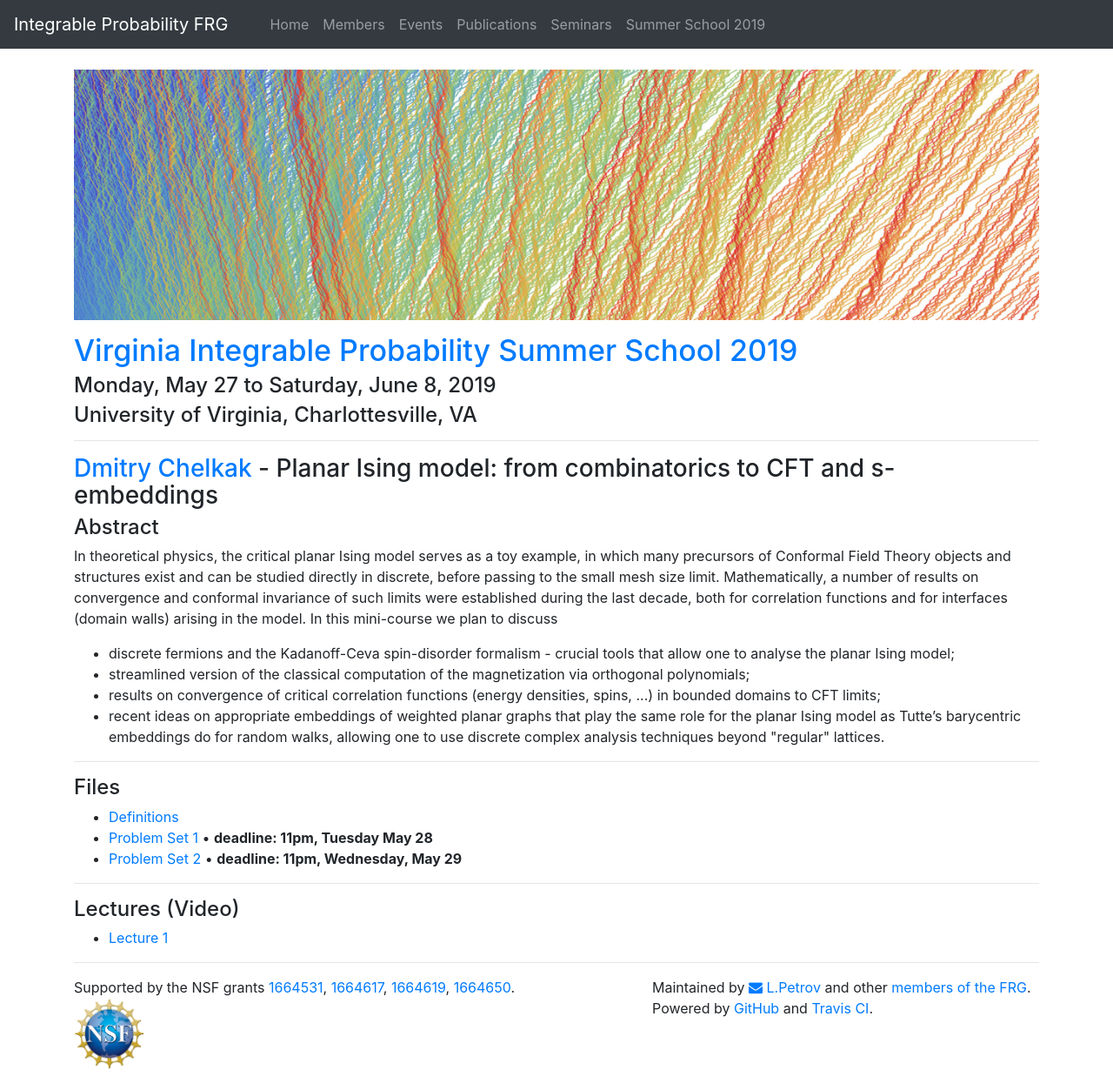
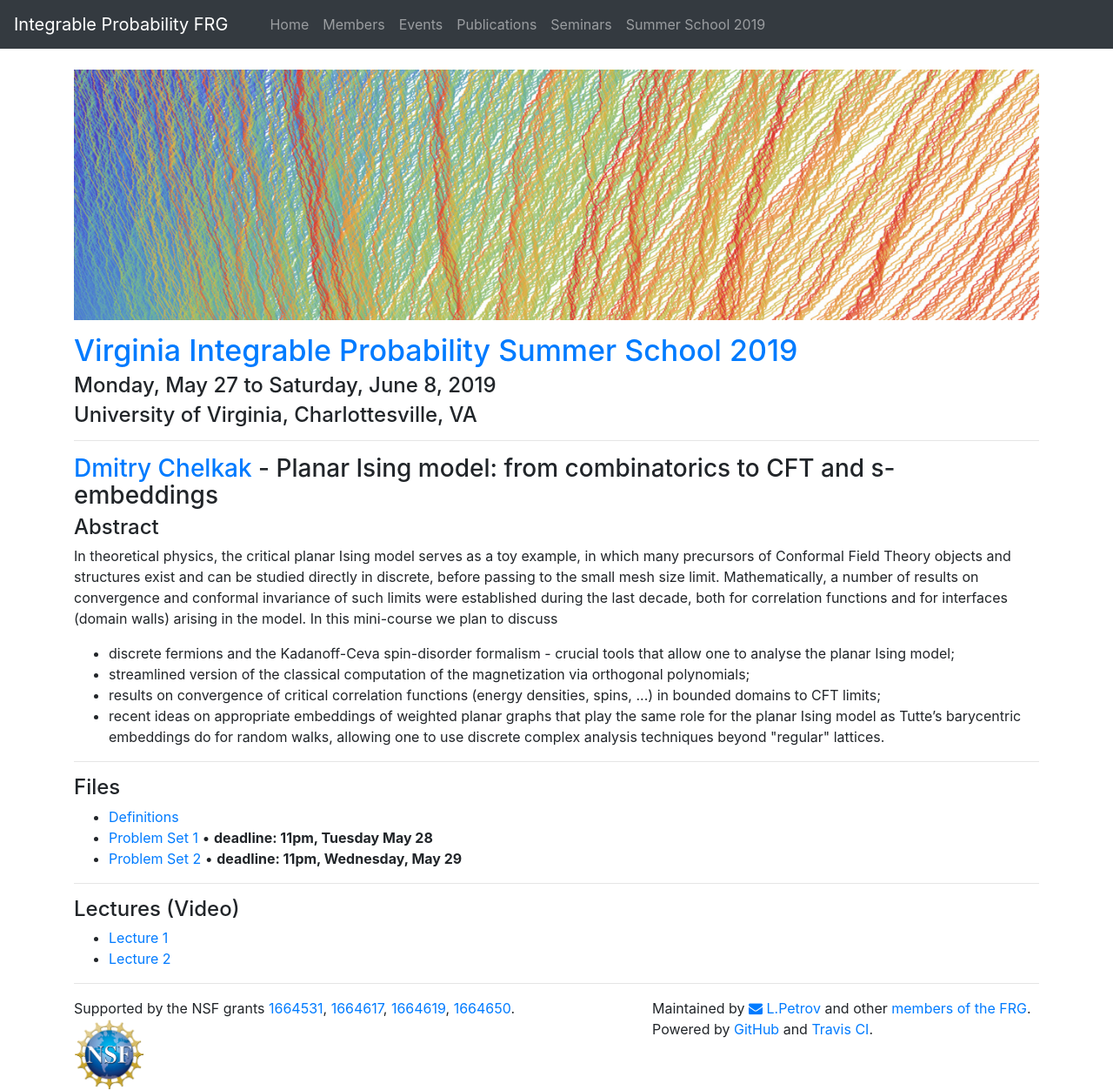
Before and after one commit to int-prob/int-prob-code, a Jekyll site: the page built from vipss2019/chelkak.md, in a window 1280 px wide. Shown: the whole page at 87% size. Built offline with Jekyll 4.4.1, drawn with Linux system fonts in a browser that asks for light colours; nearby versions of some CDN libraries; before the commit the page ends 1229 px from its top, so only the background shows below that.

Commit message:
update chelkak.md at Tue May 28 14:04:00 EDT 2019

```diff
--- a/vipss2019/chelkak.md
+++ b/vipss2019/chelkak.md
@@ -41,3 +41,4 @@
 ### Lectures (Video)
 
 - [Lecture 1](http://vipss19-lect.s3-website-us-east-1.amazonaws.com/Chelkak-1.mp4)
+- [Lecture 2](http://vipss19-lect.s3-website-us-east-1.amazonaws.com/Chelkak-2.mp4)
```
